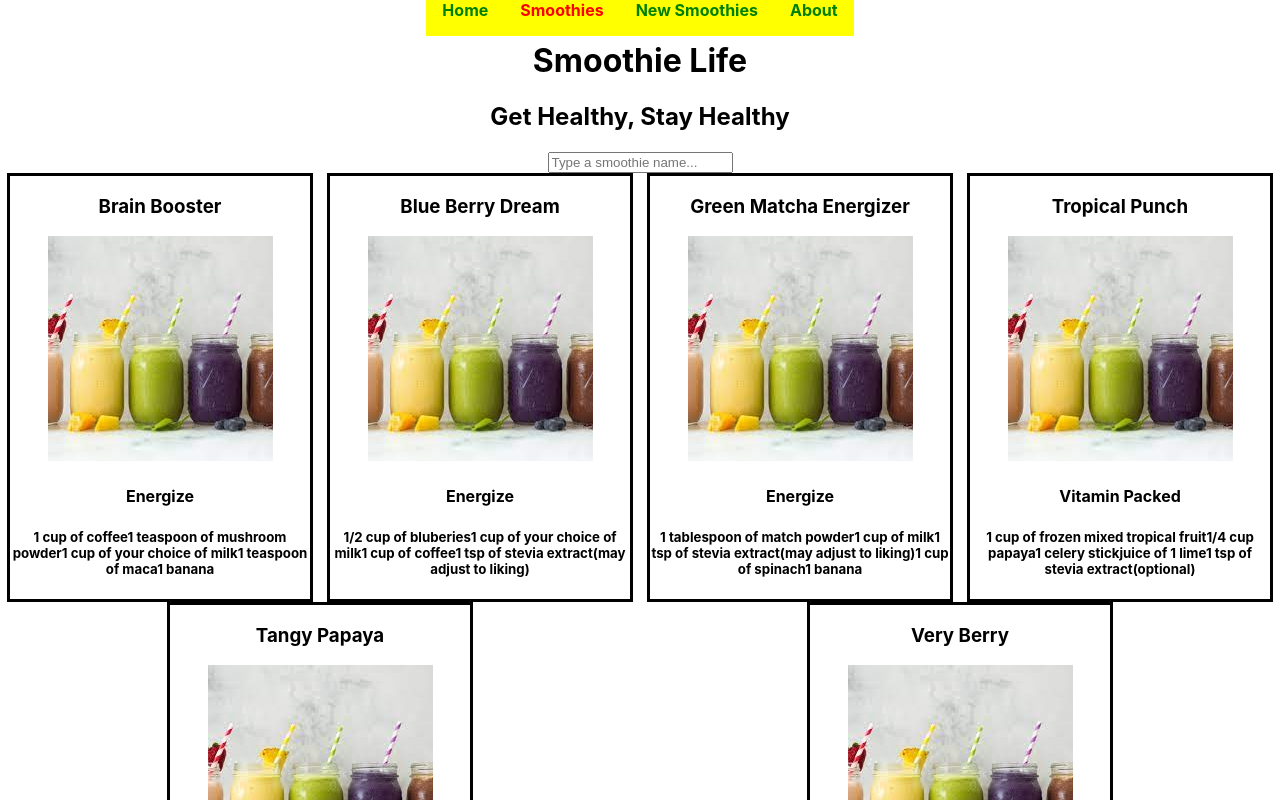
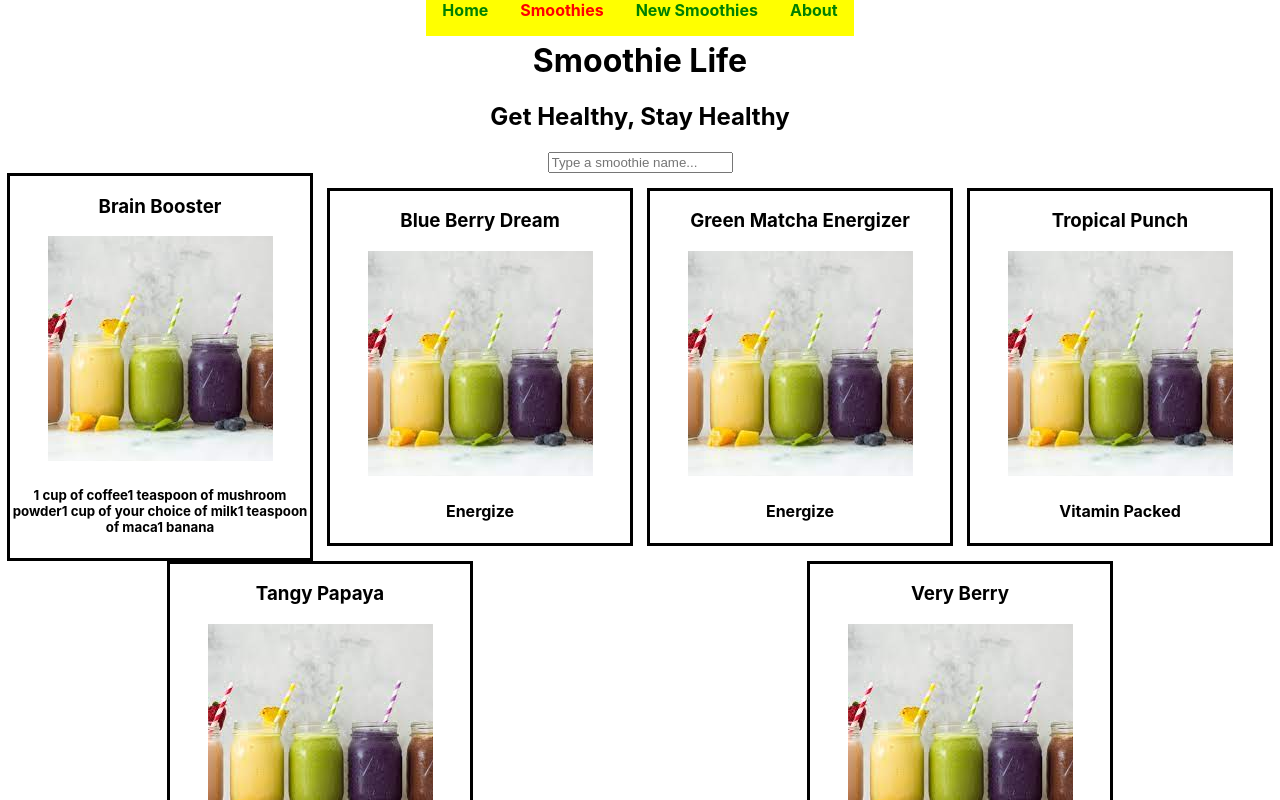
Before and after one commit to EveCh2692/smoothie-life, a React (Create React App) app: page /smoothies in a window 1280 px wide. Both pictures are taken after a click on the picture 160 px from the left and 348 px from the top of the page. Shown: the top 800 px of the page. Built offline with nearby package versions, Linux system fonts and the light colour scheme; data requests are answered from the project's data file.

Commit message:
Add function clickFlip to SmoothieCard component to make card flip

```diff
--- a/db.json
+++ b/db.json
@@ -23,8 +23,6 @@
         "1 cup of your choice of milk",
         "1 cup of coffee",
         "1 tsp of stevia extract(may adjust to liking)"
-
-
       ]
     },
     {
@@ -64,7 +62,6 @@
         "1 cup of spinach",
         "juice of 1 lime",
         "1 cup of water(may adjust to desired consistency)"
-
       ]
     },
     {
@@ -82,5 +79,6 @@
       ]
     }
 
+
   ]
 }
--- a/src/components/smoothies/SmoothieCard.js
+++ b/src/components/smoothies/SmoothieCard.js
@@ -8,11 +8,12 @@ export const SmoothieCard = ({smoothie}) => {
         <div className="smoothie-card">
 
     <h3>{smoothie.name}</h3>
-    <img src={window.location.origin+smoothie.image}
+    <img
+    src={window.location.origin+smoothie.image}
     onClick={() => setClickFlip(bool => !bool)}
     />
-    <h4> {smoothie.type}</h4>
-    <h5>{smoothie.ingredients}</h5>
+    {!clickFlip? <h4> {smoothie.type}</h4> :
+    <h5>{smoothie.ingredients}</h5>}
 
 
         </div>
```
